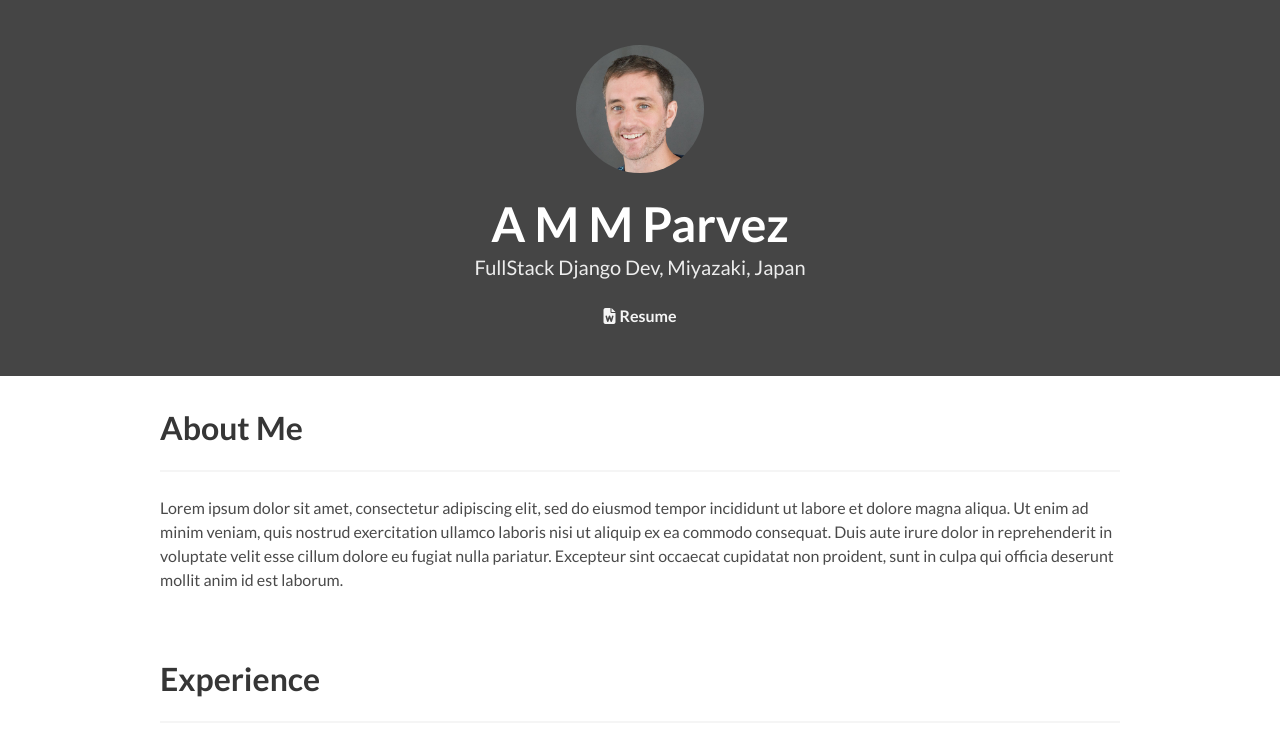
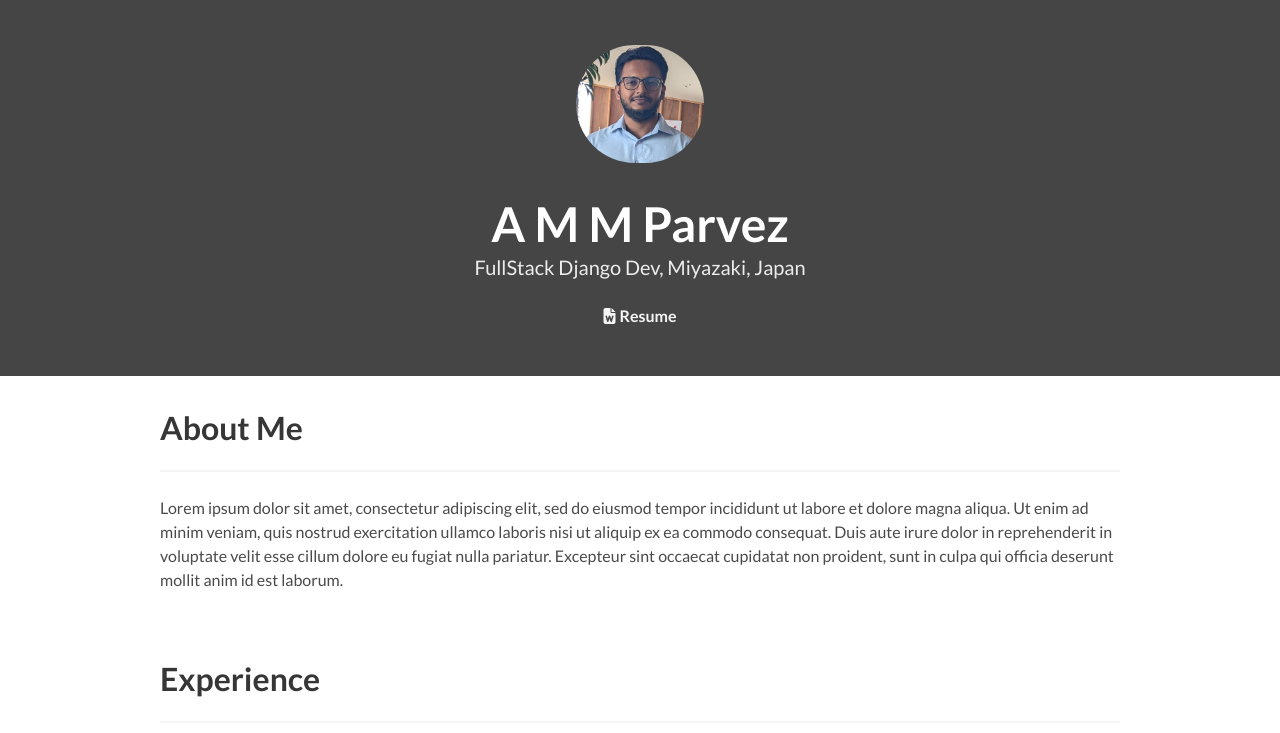
Before and after one commit to AbdullahParvez/abdullahparvez.github.io, a plain HTML site: page index.html in a window 1280 px wide. Shown: the part 67-800 px from the top of the page. Drawn offline with Linux system fonts and the light colour scheme.

Commit message:
Image added

```diff
--- a/index.html
+++ b/index.html
@@ -45,7 +45,7 @@
         <div class="level">
           <div class="level-item has-text-centered">
             <figure class="image is-128x128">
-              <img class="is-rounded" src="img/me-big.jpg">
+              <img class="is-rounded" src="img/parvez.jpg">
             </figure>
           </div>
         </div>
```
Also changed, not shown: img/me-big.jpg (deleted), img/parvez.jpg (added), 2 other files.
